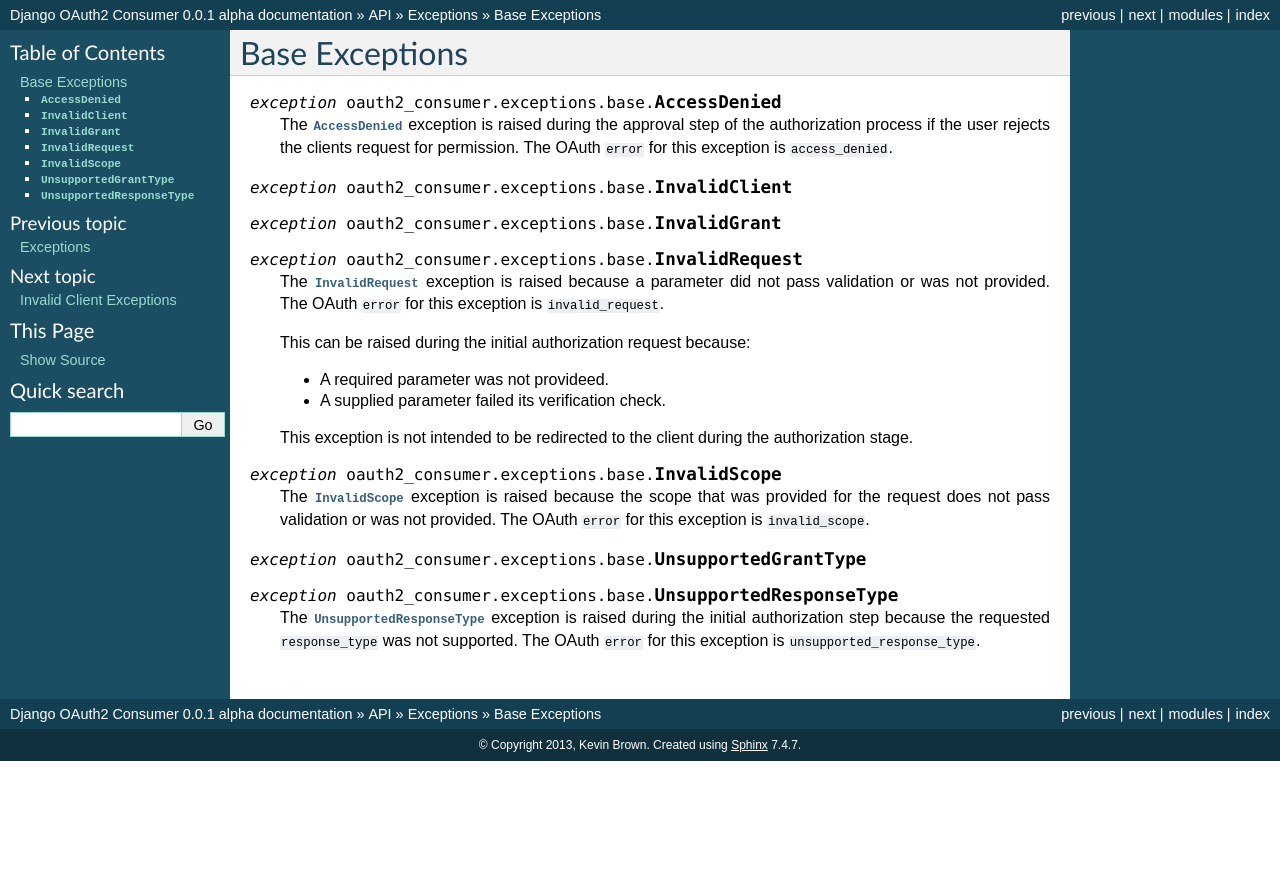
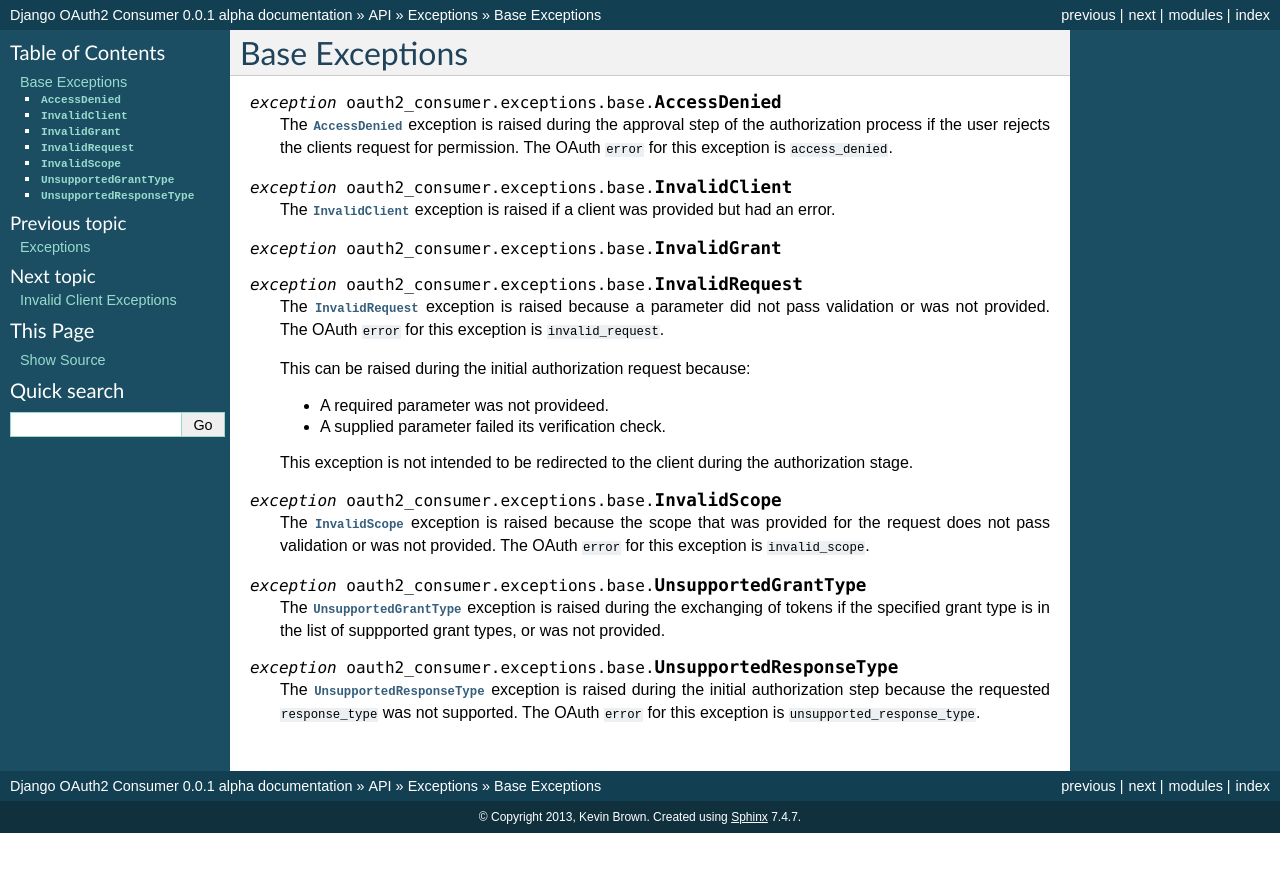
Before and after one commit to Rediker-Software/doac, a Sphinx documentation site: the page built from docs/source/api/exceptions/base.rst, in a window 1280 px wide. Shown: the top 872 px of the page. Built offline with Sphinx 7.4.7, drawn with Linux system fonts in a browser that asks for light colours.

Commit message:
Added more information about two base exceptions

```diff
--- a/docs/source/api/exceptions/base.rst
+++ b/docs/source/api/exceptions/base.rst
@@ -9,6 +9,8 @@ Base Exceptions
    The :exc:`AccessDenied` exception is raised during the approval step of the authorization process if the user rejects the clients request for permission.  The OAuth ``error`` for this exception is ``access_denied``.
 
 .. exception:: InvalidClient
+
+   The :exc:`InvalidClient` exception is raised if a client was provided but had an error.
 
 .. exception:: InvalidGrant
 
@@ -29,6 +31,8 @@ Base Exceptions
 
 .. exception:: UnsupportedGrantType
 
+   The :exc:`UnsupportedGrantType` exception is raised during the exchanging of tokens if the specified grant type is in the list of suppported grant types, or was not provided.
+
 .. exception:: UnsupportedResponseType
 
    The :exc:`UnsupportedResponseType` exception is raised during the initial authorization step because the requested ``response_type`` was not supported.  The OAuth ``error`` for this exception is ``unsupported_response_type``.
```
